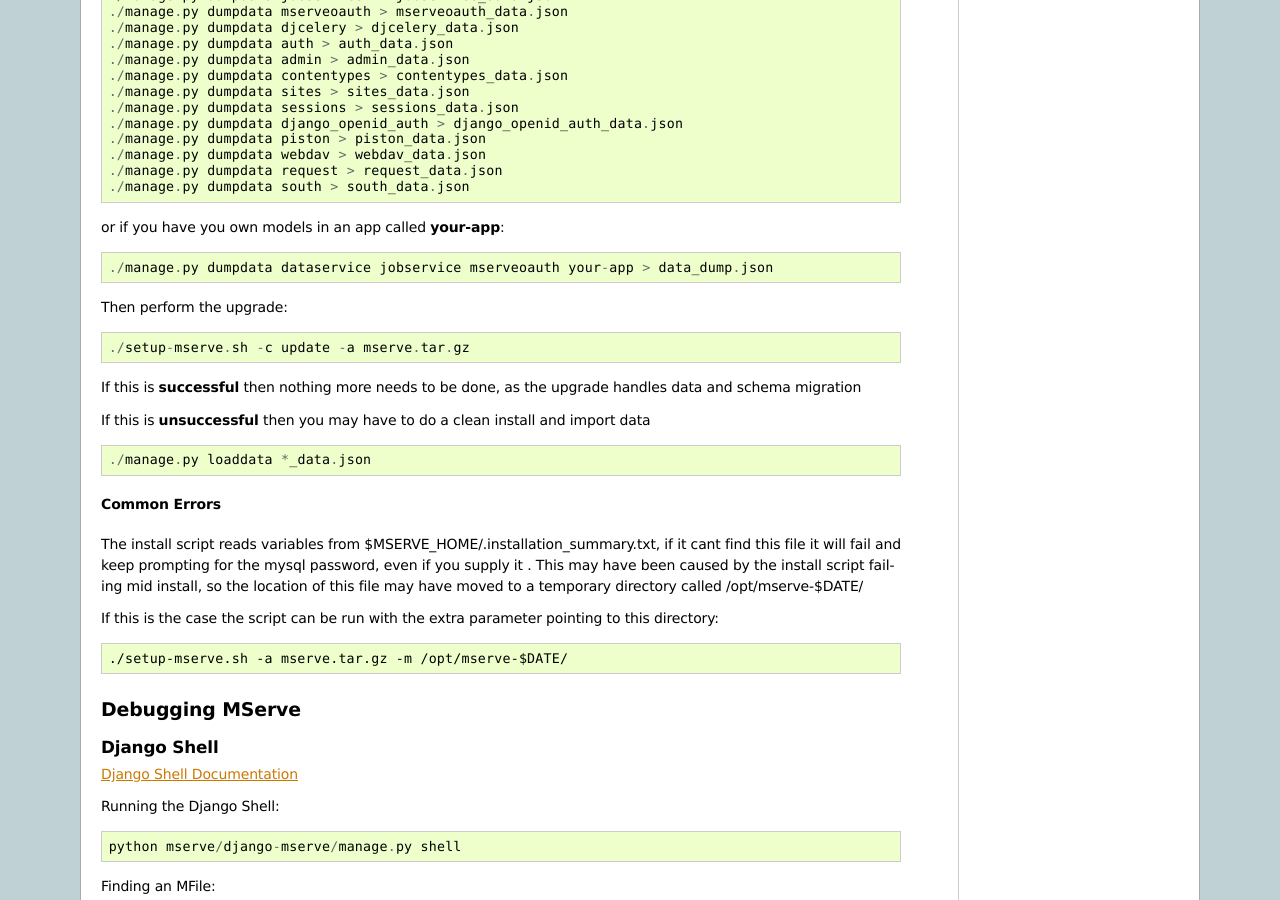
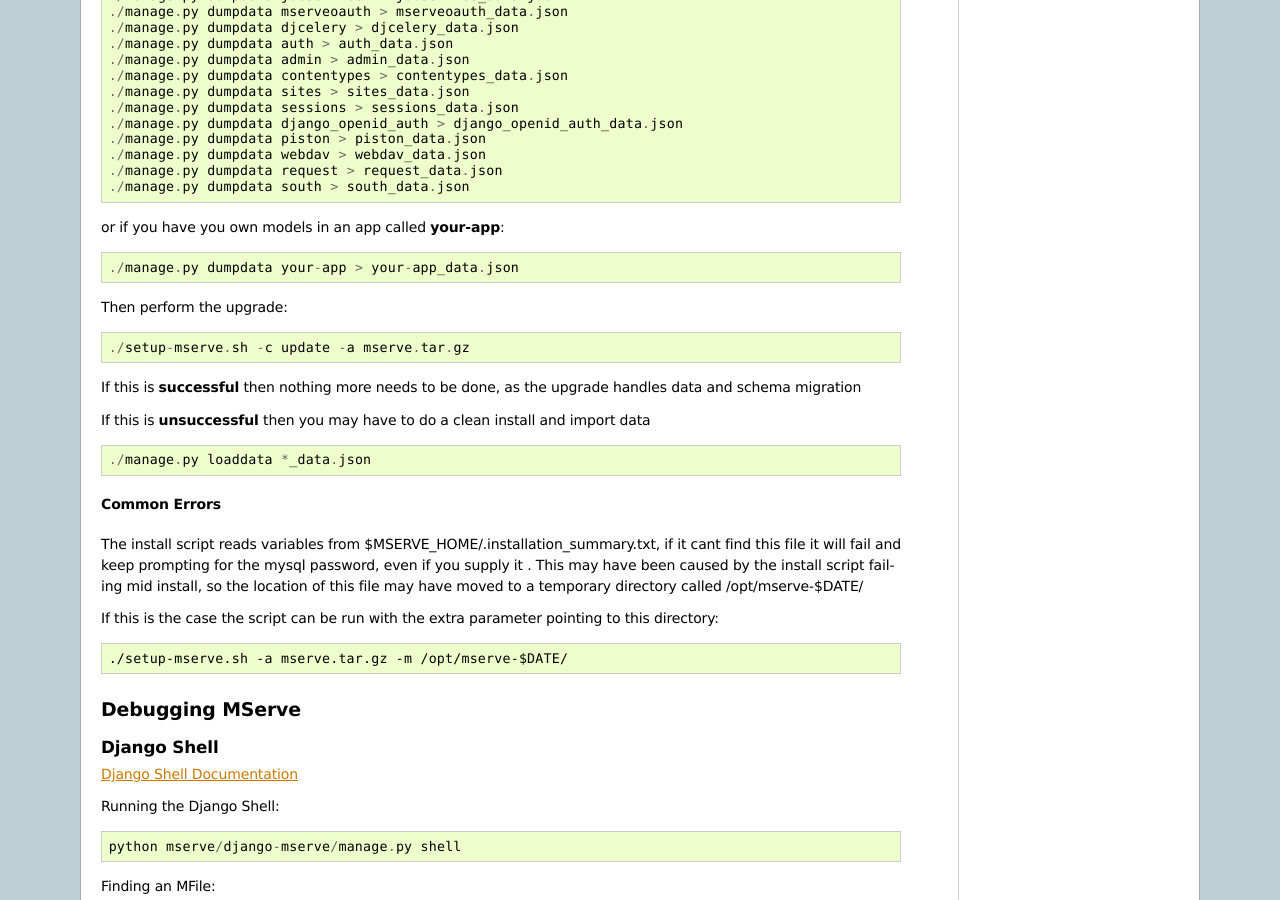
Before and after one commit to mmcardle/MServe, a Sphinx documentation site: the page built from docs/developing.rst, in a window 1280 px wide and 900 px high, scrolled down 7679 px. Built offline with Sphinx 7.4.7, drawn with Linux system fonts in a browser that asks for light colours.

Commit message:
expanded upgrade docs

```diff
--- a/docs/developing.rst
+++ b/docs/developing.rst
@@ -358,7 +358,7 @@ Its also a good idea to save each app individually, in case there is a problem i
 
 or if you have you own models in an app called **your-app**::
 
-  ./manage.py dumpdata dataservice jobservice mserveoauth your-app > data_dump.json
+  ./manage.py dumpdata your-app > your-app_data.json
 
 Then perform the upgrade::
 
```
